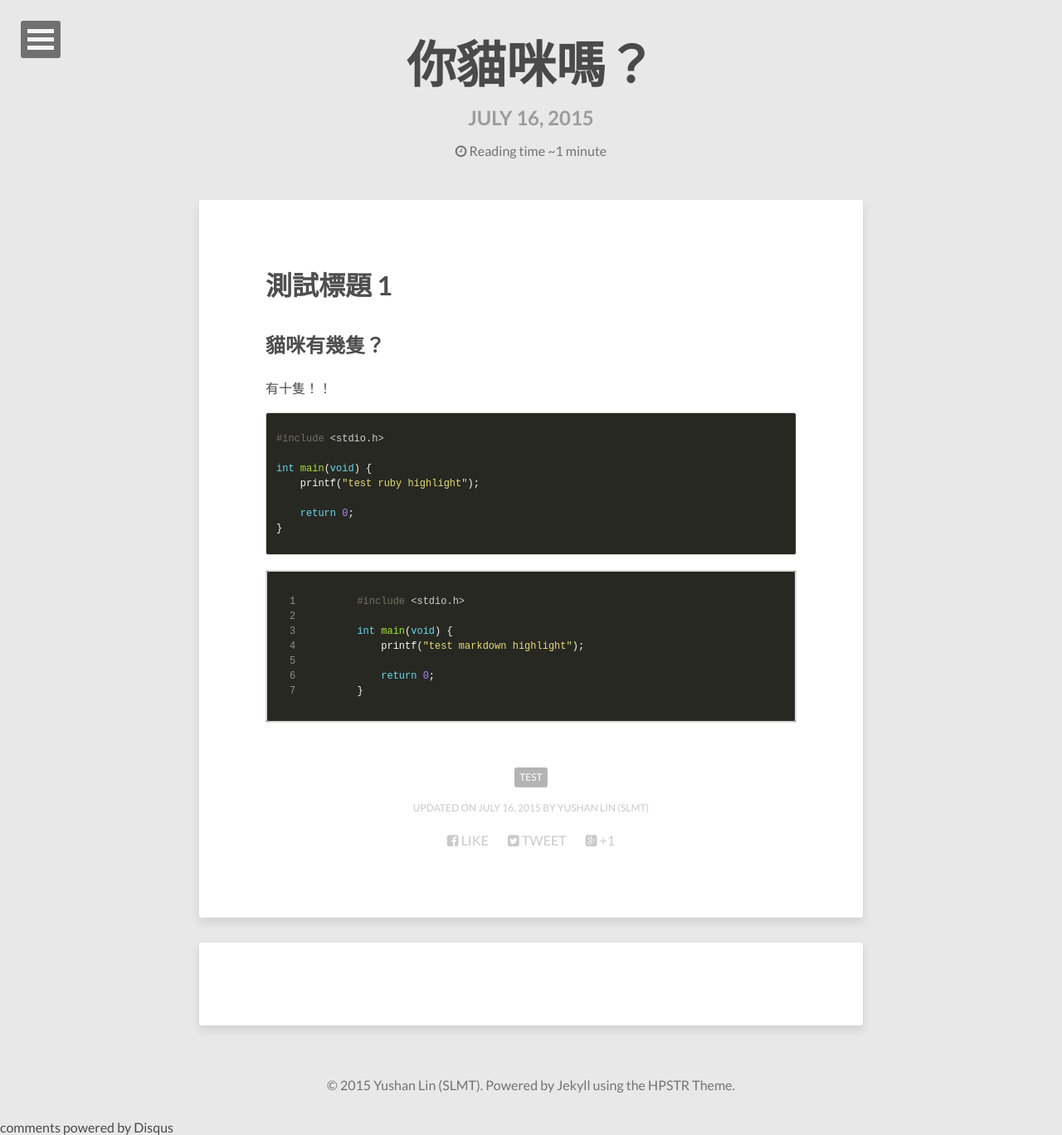
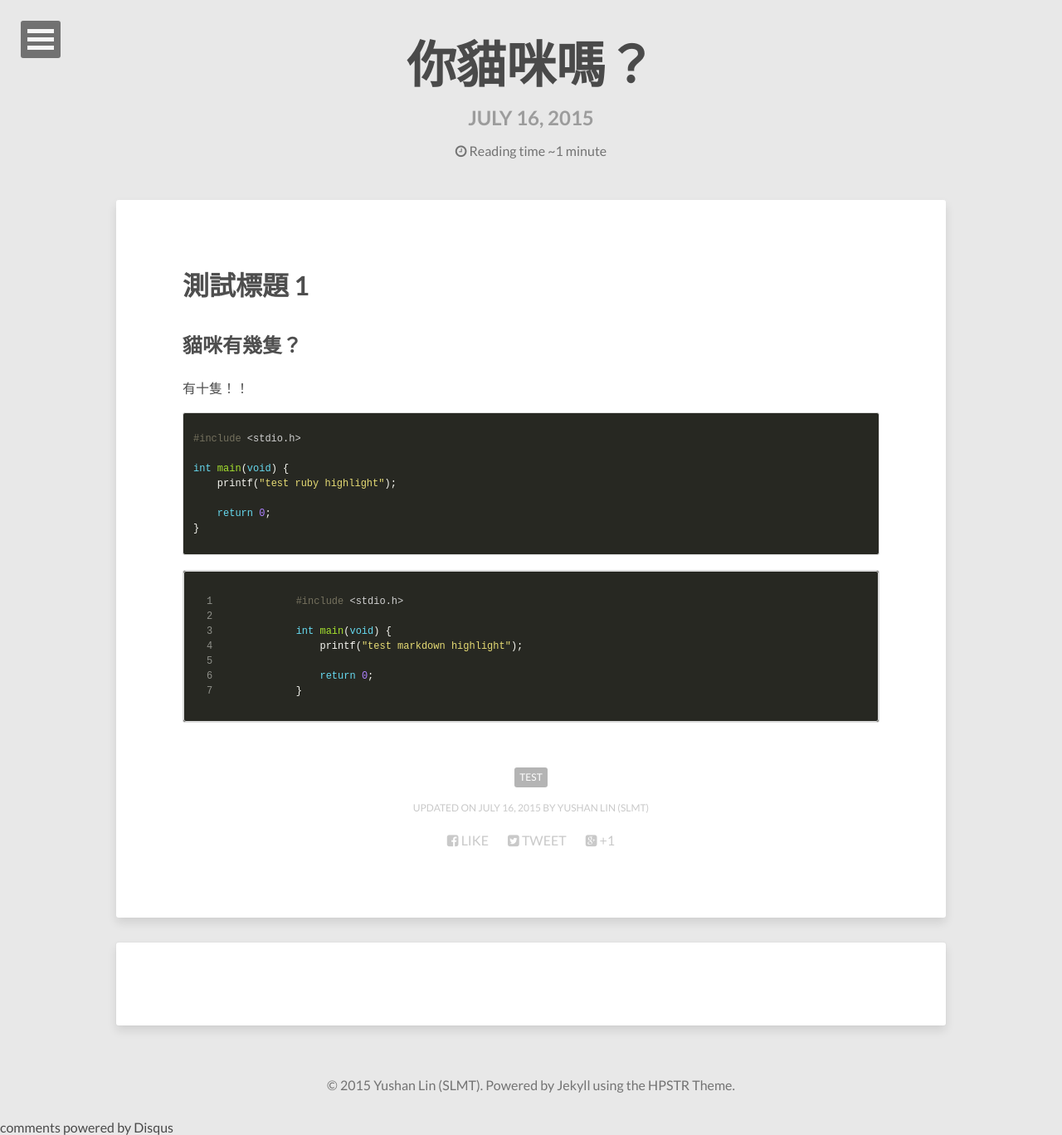
Before and after one commit to ada19850912/blog, a Jekyll site: the page built from _posts/2015-07-16-hello-meow.md, in a window 1280 px wide. Shown: the whole page at 83% size. Built offline with Jekyll 4.4.1, drawn with Linux system fonts in a browser that asks for light colours; nearby versions of some CDN libraries; comment, search, counter and statistics services are not loaded.

Commit message:
Change the max width of the main area in pages to 1000px

```diff
--- a/_sass/_page.scss
+++ b/_sass/_page.scss
@@ -211,7 +211,7 @@ header .entry-meta {
 			padding: 20px 30px;
 		}
 		@media #{$large} {
-			max-width: 800px;
+			max-width: 1000px;
 			margin: 50px auto 30px auto;
 			padding: 50px 80px;
 			> p:first-child {
@@ -231,7 +231,7 @@ header .entry-meta {
 			padding: 20px 30px;
 		}
 		@media #{$large} {
-			max-width: 800px;
+			max-width: 1000px;
 			padding: 50px 80px;
 			margin: 0 auto 30px auto;
 		}
@@ -284,7 +284,7 @@ header .entry-meta {
 		padding: 50px 40px 25px;
 	}
 	@media #{$large} {
-		max-width: 800px;
+		max-width: 1000px;
 		padding: 50px 80px;
 		margin: 60px auto;
 	}
```
